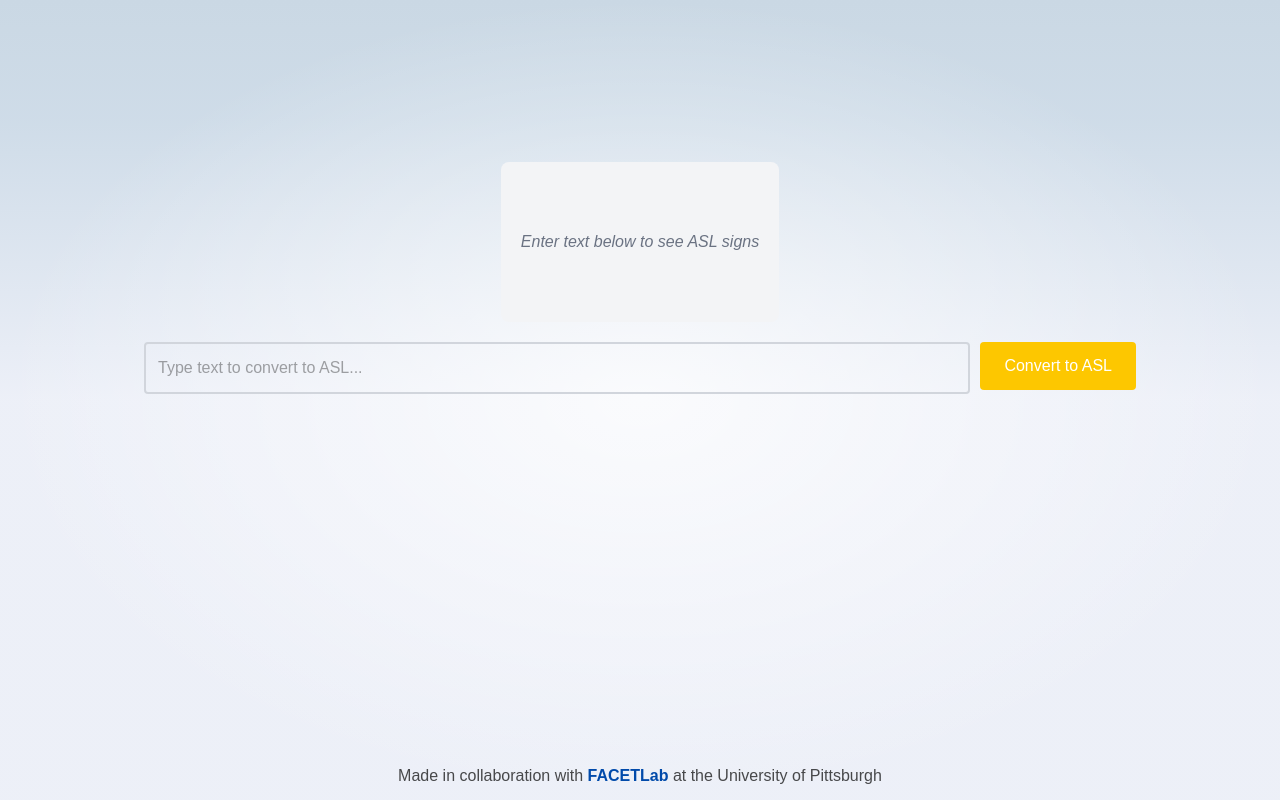
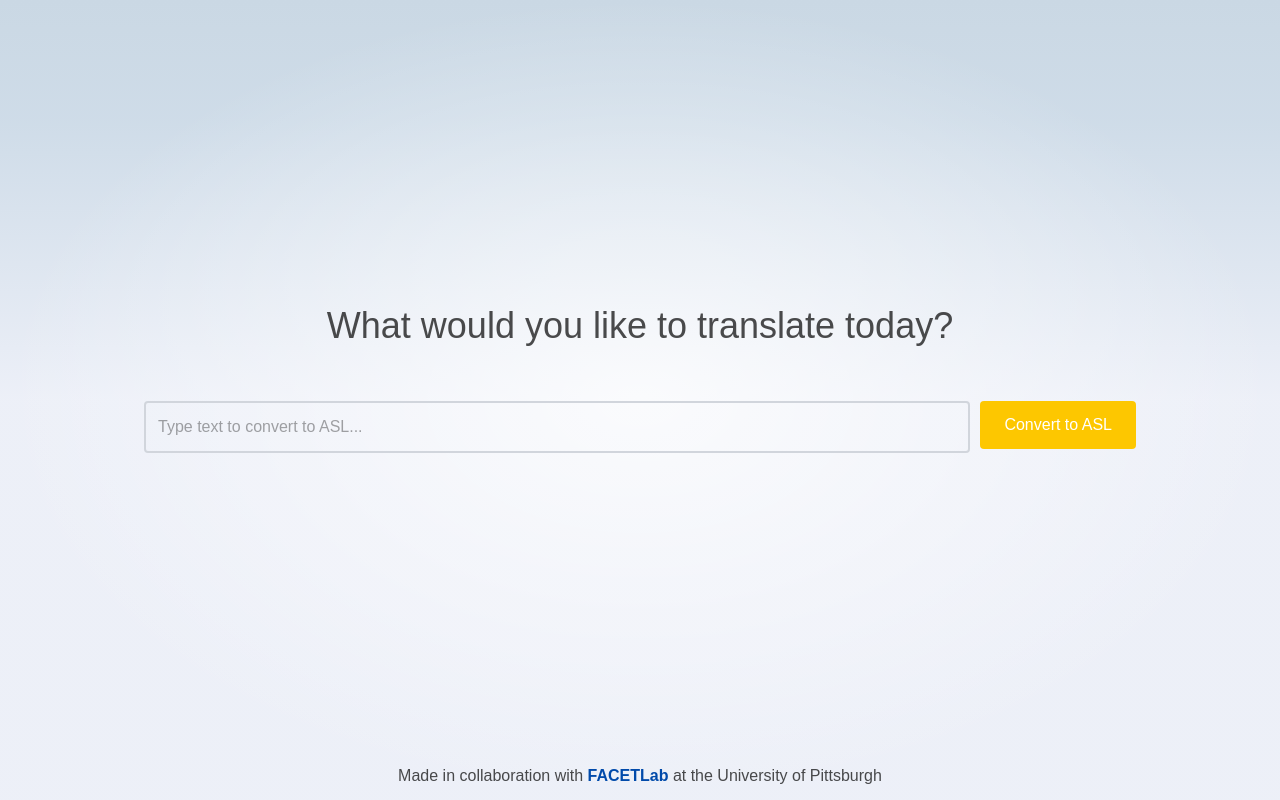
Before and after one commit to liambsulliva/bridge-dashboard, a SvelteKit app: page / in a window 1280 px wide. Built offline with nearby package versions, Linux system fonts and the light colour scheme.

Commit message:
GPT-styled interface

```diff
--- a/package.json
+++ b/package.json
@@ -14,6 +14,7 @@
 		"lint": "prettier --check . && eslint ."
 	},
 	"dependencies": {
+		"@fontsource-variable/inter": "^5.2.8",
 		"openai": "^4.80.0"
 	},
 	"devDependencies": {
--- a/src/app.css
+++ b/src/app.css
@@ -1,10 +1,11 @@
 @import 'tailwindcss';
 @import '@fontsource/fira-mono';
+@import '@fontsource-variable/inter';
 
 :root {
 	--font-body:
-		Arial, -apple-system, BlinkMacSystemFont, 'Segoe UI', Roboto, Oxygen, Ubuntu, Cantarell,
-		'Open Sans', 'Helvetica Neue', sans-serif;
+		'Inter Variable', Arial, -apple-system, BlinkMacSystemFont, 'Segoe UI', Roboto, Oxygen, Ubuntu,
+		Cantarell, 'Open Sans', 'Helvetica Neue', sans-serif;
 	--font-mono: 'Fira Mono', monospace;
 	--color-bg-0: rgb(202, 216, 228);
 	--color-bg-1: hsl(209, 36%, 86%);
--- a/src/routes/+page.svelte
+++ b/src/routes/+page.svelte
@@ -114,6 +114,6 @@
 		flex-direction: column;
 		justify-content: center;
 		align-items: center;
-		flex: 0.6;
+		flex: 1;
 	}
 </style>
--- a/src/routes/SignDisplay.svelte
+++ b/src/routes/SignDisplay.svelte
@@ -8,7 +8,7 @@
 	let signs = $derived<Sign[]>(text ? getSigns(text) : []);
 </script>
 
-<div class="mb-5 min-h-[150px] rounded-lg bg-gray-100 p-5">
+<div class="mb-12">
 	{#if signs.length > 0}
 		<div class="flex flex-wrap justify-center gap-4">
 			{#each signs as sign, i (sign.char + i)}
@@ -20,7 +20,7 @@
 						<img
 							src={sign.path}
 							alt={sign.alt || `ASL sign for ${sign.char}`}
-							class="h-28 w-28 rounded bg-gradient-to-br from-yellow-50 to-yellow-100 object-contain p-2 shadow-md ring-2 ring-yellow-400"
+							class="h-28 w-28 rounded bg-gray-100 object-contain p-2 shadow-md ring-2 ring-yellow-400"
 						/>
 						<span class="text-base font-bold text-yellow-700">{sign.char.toUpperCase()}</span>
 					</div>
@@ -38,6 +38,6 @@
 			{/each}
 		</div>
 	{:else}
-		<p class="my-12 text-center text-gray-500 italic">Enter text below to see ASL signs</p>
+		<p class="text-center text-4xl">What would you like to translate today?</p>
 	{/if}
 </div>
```
Also changed, not shown: 1 other file (tests, documents, lock files or other folders).
